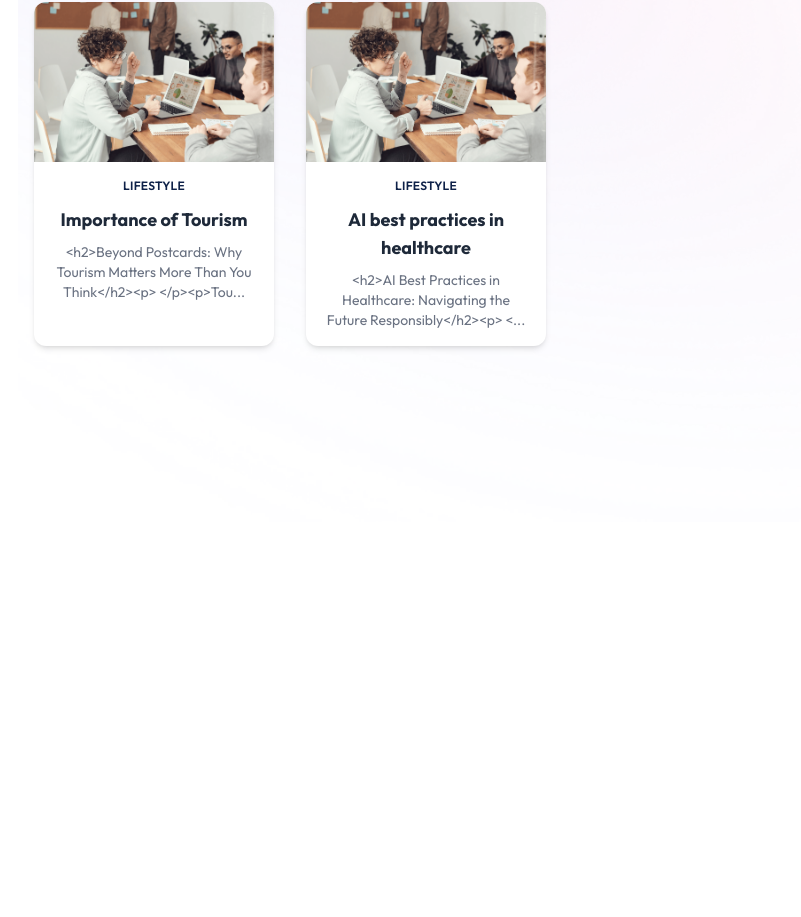
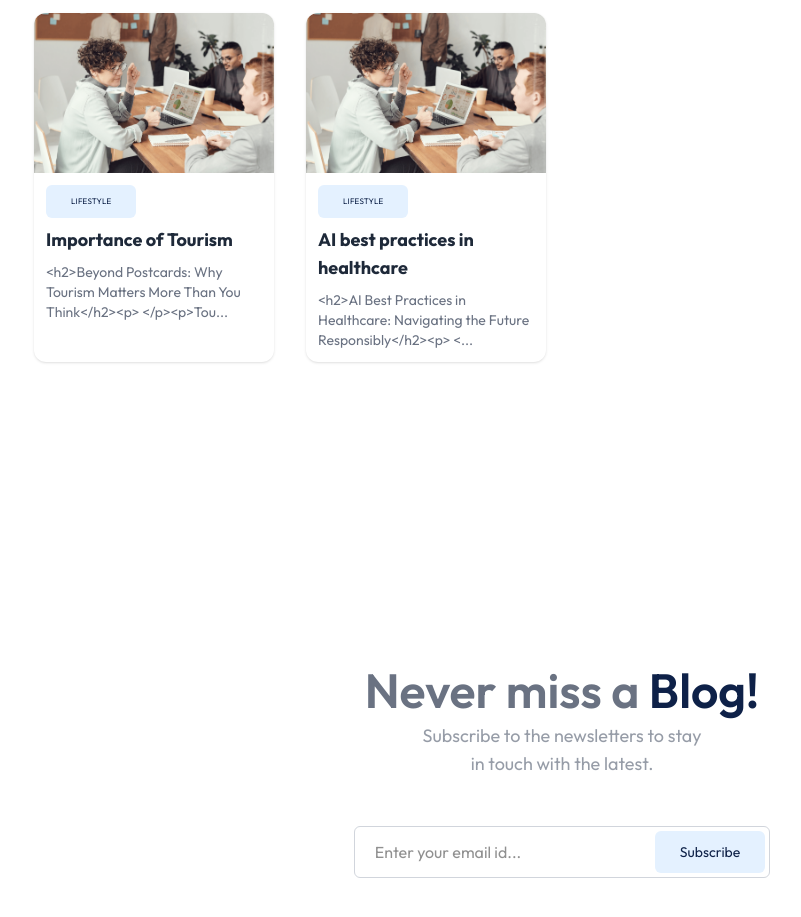
Before and after one commit to humiiii/blog-client, a React (Vite) app: page / in a window 1280 px wide. Shown: the part 1313-2230 px from the top of the page, without its empty margins (78-879 px from the left). Before the commit the page ends 1835 px from the top, so only its background shows below. Built offline with nearby package versions, Linux system fonts and the light colour scheme.

Commit message:
added newsletter component

```diff
--- a/src/App.jsx
+++ b/src/App.jsx
@@ -7,7 +7,7 @@ const App = () => {
   return (
     <Routes>
       <Route path="/" element={<Home />} />
-      <Route path="/blog" element={<Blog />} />
+      <Route path="/blog/:id" element={<Blog />} />
     </Routes>
   );
 };
--- a/src/components/BlogCard.jsx
+++ b/src/components/BlogCard.jsx
@@ -1,22 +1,24 @@
 import React from "react";
 import { useNavigate } from "react-router-dom";
+import Button from "./Button";
 
 const BlogCard = ({ id, title, description, image, category }) => {
   const navigate = useNavigate();
   return (
     <div
       onClick={() => navigate(`/blog/${id}`)}
-      className="group mx-auto flex w-full max-w-xs cursor-pointer flex-col overflow-hidden rounded-xl bg-white shadow-md hover:shadow-lg"
+      className="group mx-auto flex w-full max-w-xs cursor-pointer flex-col overflow-hidden rounded-xl bg-white text-left shadow-sm hover:shadow-lg"
     >
       <img
         src={image}
         alt={title}
-        className="h-40 w-full object-cover transition-transform duration-200 group-hover:scale-[1.03]"
+        className="h-40 w-full object-cover transition-transform duration-200 group-hover:scale-105"
       />
-      <div className="flex flex-col gap-2 p-4">
-        <span className="text-primary mb-1 text-xs font-semibold tracking-wide uppercase">
-          {category}
-        </span>
+      <div className="flex flex-col gap-2 p-3">
+        <Button
+          text={category}
+          className={`w-fit text-[8px] tracking-wide uppercase`}
+        />
         <h5 className="line-clamp-2 text-lg font-bold text-gray-800">
           {title}
         </h5>
--- a/src/components/BlogList.jsx
+++ b/src/components/BlogList.jsx
@@ -44,6 +44,7 @@ const BlogList = () => {
           )
           .map(({ _id, title, description, category, image }) => (
             <BlogCard
+              key={`blog-${_id}`}
               id={_id}
               title={title}
               description={description}
--- a/src/components/Button.jsx
+++ b/src/components/Button.jsx
@@ -7,11 +7,11 @@ const Button = ({ Icon, text, type = "button", onClick, className = "" }) => {
       type={type}
       onClick={onClick}
       className={clsx(
-        "group text-primary hover:border-primary flex cursor-pointer items-center justify-center rounded-md border border-transparent bg-[#E4F1FF] px-6 py-2.5 outline-none",
+        "group text-primary hover:border-primary flex cursor-pointer items-center justify-center rounded-md border border-transparent bg-[#E4F1FF] px-6 py-2.5 text-sm outline-none",
         className,
       )}
     >
-      <span className="text-sm">{text}</span>
+      <span>{text}</span>
       {Icon && (
         <Icon className="relative ml-2 transition-transform duration-200 ease-in group-hover:translate-x-[3px] group-hover:-translate-y-[3px]" />
       )}
--- a/src/components/Header.jsx
+++ b/src/components/Header.jsx
@@ -7,7 +7,7 @@ const Header = () => {
     <div className="relative flex min-h-[40vh] flex-col items-center justify-center overflow-hidden px-4 py-10 text-center sm:py-20">
       <img
         src="./assets/images/gradientBg.png"
-        className="pointer-events-none absolute inset-0 -z-10 h-full w-full object-cover opacity-40 select-none"
+        className="pointer-events-none absolute inset-0 -z-10 object-cover opacity-40 select-none"
         alt="Background gradient"
       />
       <h1 className="relative z-10 mx-auto max-w-3xl text-2xl font-medium text-gray-500 sm:text-6xl sm:leading-[1.15]">
--- /dev/null
+++ b/src/components/Newsletter.jsx
@@ -0,0 +1,29 @@
+import React from "react";
+import Button from "./Button";
+
+const Newsletter = () => {
+  return (
+    <div className="my-32 flex flex-col items-center justify-center space-y-2 text-center">
+      <h1 className="text-3xl font-semibold text-gray-500 md:text-5xl">
+        Never miss a <span className="text-primary">Blog!</span>
+      </h1>
+      <p className="max-w-2xs text-gray-500/70 sm:text-lg">
+        Subscribe to the newsletters to stay in touch with the latest.
+      </p>
+      <form
+        action=""
+        className="mx-auto mt-10 flex max-w-3xl justify-between gap-2 overflow-hidden rounded-md border border-gray-300 bg-white p-1 max-sm:scale-75"
+      >
+        <input
+          type="text"
+          placeholder="Enter your email id..."
+          required
+          className="w-full min-w-72 pl-4 outline-none"
+        />
+        <Button type="submit" text="Subscribe" />
+      </form>
+    </div>
+  );
+};
+
+export default Newsletter;
--- a/src/pages/Home.jsx
+++ b/src/pages/Home.jsx
@@ -2,12 +2,14 @@ import React from "react";
 import Navbar from "../components/Navbar";
 import Container from "../components/Container";
 import Header from "../components/Header";
+import Newsletter from "../components/Newsletter";
 
 const Home = () => {
   return (
     <Container>
       <Navbar />
       <Header />
+      <Newsletter />
     </Container>
   );
 };
```
